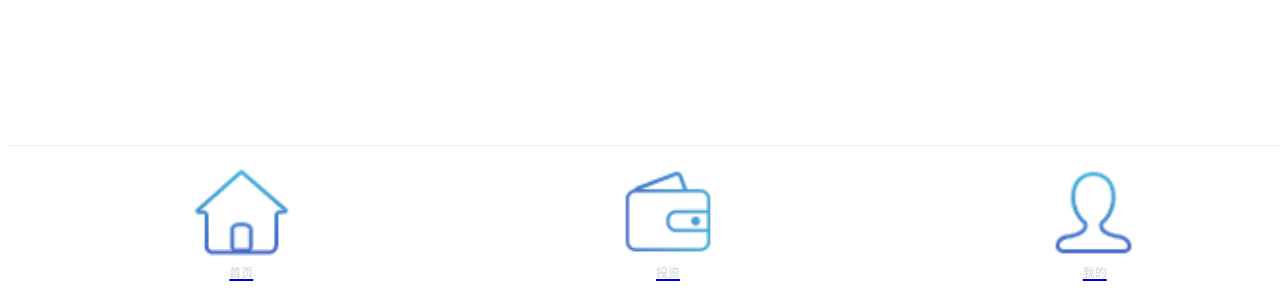
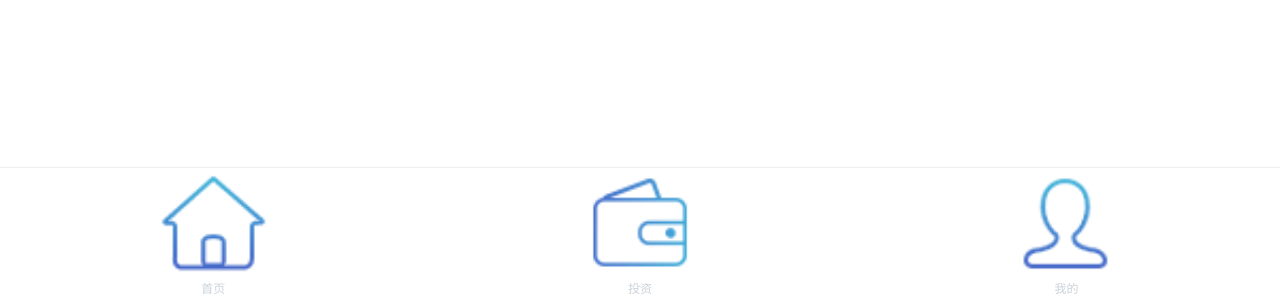
Before and after one commit to goods000/ETZ, a plain HTML site: page nav.html in a window 1280 px wide. Shown: the part 500-800 px from the top of the page. Drawn offline with nearby package versions, Linux system fonts and the light colour scheme.

Commit message:
Update style.css

```diff
--- a/css/style.css
+++ b/css/style.css
@@ -1,4 +1,4 @@
-i_tilte/*公告样式*/
+/*公告样式*/
 *{margin: 0px;padding: 0px;font-size: 14px;font-family: "microsoft yahei";list-style: none;text-decoration: none;}
 input[type=button], input[type=submit], input[type=file], button { cursor: pointer; -webkit-appearance: none; }
 input,button{outline:none;-webkit-appearance: none;}
```
